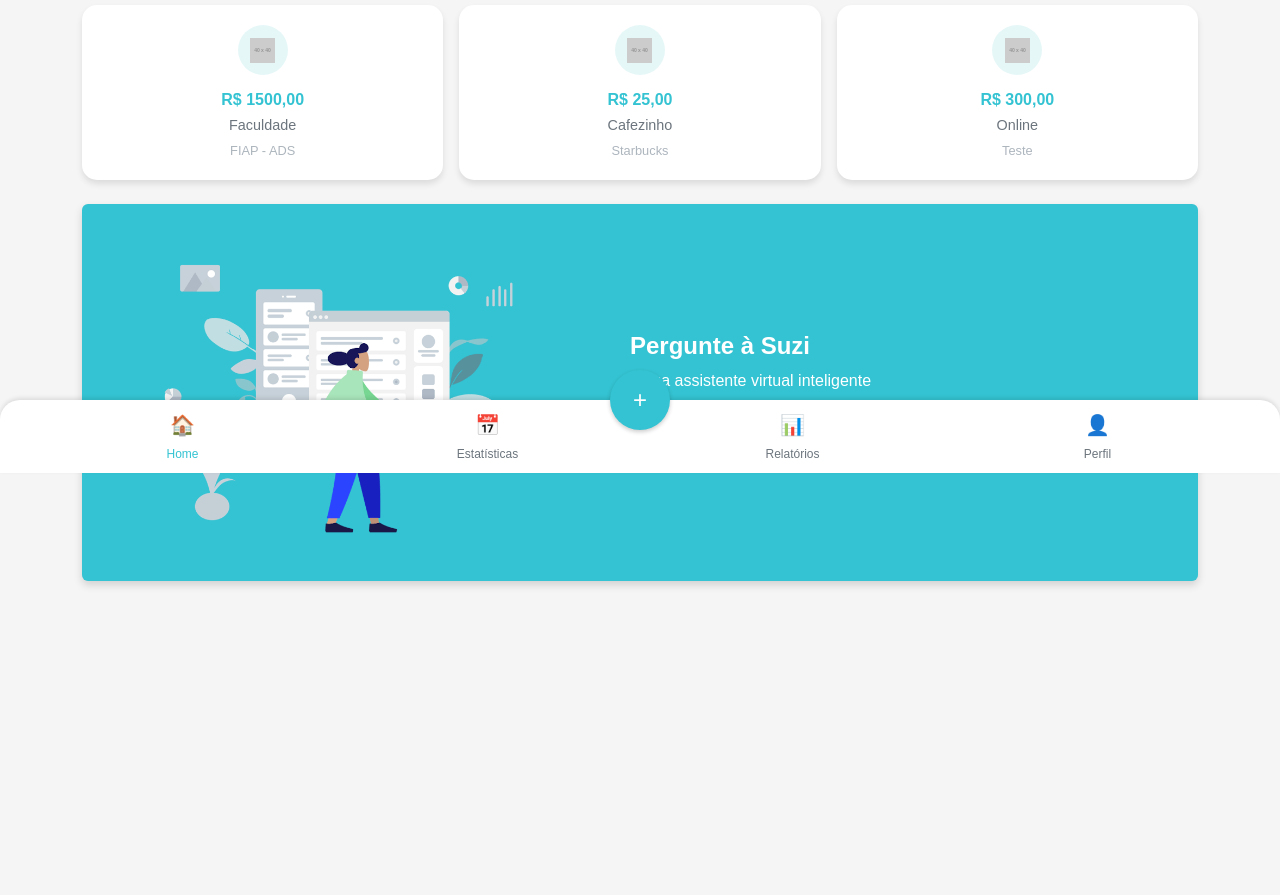
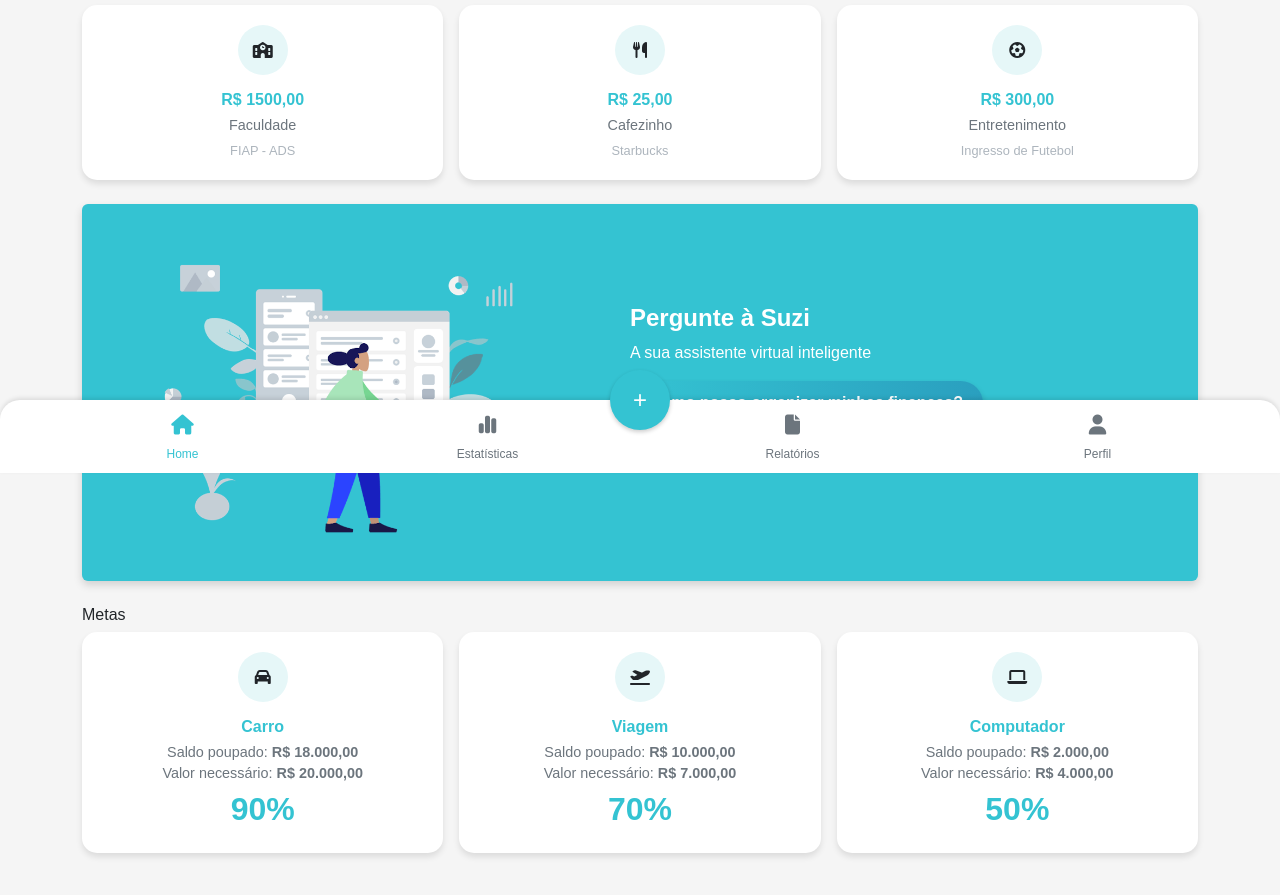
Before and after one commit to thiagojolvinogokei/Projeto-Fintech, a plain HTML site: page index.html in a window 1280 px wide. Shown: the part 327-1222 px from the top of the page. Drawn offline with nearby package versions, Linux system fonts and the light colour scheme; placeholder pictures from the web are drawn by us.

Commit message:
homepage projeto fintech

```diff
--- a/index.html
+++ b/index.html
@@ -8,6 +8,7 @@
     <link rel="stylesheet" href="styles/main.css">
     <link rel="stylesheet" href="styles/cards.css">
     <link rel="stylesheet" href="styles/nav.css">
+    <link rel="stylesheet" href="https://cdnjs.cloudflare.com/ajax/libs/font-awesome/6.7.1/css/all.min.css" integrity="sha512-5Hs3dF2AEPkpNAR7UiOHba+lRSJNeM2ECkwxUIxC1Q/FLycGTbNapWXB4tP889k5T5Ju8fs4b1P5z/iB4nMfSQ==" crossorigin="anonymous" referrerpolicy="no-referrer" />
     <style>
 
     </style>
@@ -33,7 +34,7 @@
             <div class="col-12 col-sm-4">
                 <div class="gastos-card">
                     <div class="icon-container">
-                        <img src="https://via.placeholder.com/40?text=🎓" alt="Ícone Faculdade">
+                        <i class="fa-solid fa-school"></i>
                     </div>
                     <h6>R$ 1500,00</h6>
                     <p>Faculdade</p>
@@ -43,7 +44,7 @@
             <div class="col-12 col-sm-4">
                 <div class="gastos-card">
                     <div class="icon-container">
-                        <img src="https://via.placeholder.com/40?text=☕" alt="Ícone Café">
+                        <i class="fa-solid fa-utensils"></i>
                     </div>
                     <h6>R$ 25,00</h6>
                     <p>Cafezinho</p>
@@ -53,15 +54,15 @@
             <div class="col-12 col-sm-4">
                 <div class="gastos-card">
                     <div class="icon-container">
-                        <img src="https://via.placeholder.com/40?text=💻" alt="Ícone Online">
+                        <i class="fas fa-futbol"></i>
                     </div>
                     <h6>R$ 300,00</h6>
-                    <p>Online</p>
-                    <small>Teste</small>
+                    <p>Entretenimento</p>
+                    <small>Ingresso de Futebol</small>
                 </div>
             </div>
         </div>
-        <div class="suzi-container mt-4 p-4 rounded d-flex flex-column flex-md-row align-items-center" style="background-color: #34c3d2;">
+        <div class="suzi-container mt-4 mb-4 p-4 rounded d-flex flex-column flex-md-row align-items-center" style="background-color: #34c3d2;">
             <div class="image-container me-md-4 mb-3 mb-md-0">
                 <img src="assets/humaans-medium.png" alt="Imagem da Suzi" class="img-fluid" style="max-width: 500px;">
             </div>
@@ -71,6 +72,44 @@
                 <button class="btn btn-custom">
                     Como posso organizar minhas finanças?
                 </button>
+                <p class="mb-3 mt-3">Clique e se surpreenda!</p>
+
+            </div>
+        </div>
+        <h6>Metas</h6>
+        <div class="metas-container row g-3">
+            <div class="col-12 col-sm-4">
+                <div class="gastos-card">
+                    <div class="icon-container">
+                        <i class="fas fa-car"></i>
+                    </div>
+                    <h6>Carro</h6>
+                    <p>Saldo poupado: <b>R$ 18.000,00</b> </p>
+                    <p>Valor necessário: <b>R$ 20.000,00</b> </p>
+                    <p class="metas-porcentagem">90%</p>
+                </div>
+            </div>
+            <div class="col-12 col-sm-4">
+                <div class="gastos-card">
+                    <div class="icon-container">
+                        <i class="fas fa-plane-departure"></i>
+                    </div>
+                    <h6>Viagem</h6>
+                    <p>Saldo poupado: <b>R$ 10.000,00</b> </p>
+                    <p>Valor necessário: <b>R$ 7.000,00</b> </p>
+                    <p class="metas-porcentagem">70%</p>
+                </div>
+            </div>
+            <div class="col-12 col-sm-4">
+                <div class="gastos-card">
+                    <div class="icon-container">
+                        <i class="fas fa-laptop"></i>
+                    </div>
+                    <h6>Computador</h6>
+                    <p>Saldo poupado: <b>R$ 2.000,00</b> </p>
+                    <p>Valor necessário: <b>R$ 4.000,00</b> </p>
+                    <p class="metas-porcentagem">50%</p>
+                </div>
             </div>
         </div>
     </div>
@@ -78,26 +117,26 @@
     <div class="bottom-nav">
         <div class="nav-item">
             <a href="#" class="active">
-                <div class="nav-icon">🏠</div>
+                <div class="nav-icon"><i class="fa-solid fa-house"></i></div>
                 <div>Home</div>
             </a>
         </div>
         <div class="nav-item">
             <a href="#">
-                <div class="nav-icon">📅</div>
+                <div class="nav-icon"><i class="fa-solid fa-chart-simple"></i></div>
                 <div>Estatísticas</div>
             </a>
         </div>
         <button class="add-button">+</button>
         <div class="nav-item">
             <a href="#">
-                <div class="nav-icon">📊</div>
+                <div class="nav-icon"><i class="fas fa-file"></i></div>
                 <div>Relatórios</div>
             </a>
         </div>
         <div class="nav-item">
             <a href="#">
-                <div class="nav-icon">👤</div>
+                <div class="nav-icon"><i class="fas fa-user"></i></div>
                 <div>Perfil</div>
             </a>
         </div>
@@ -108,30 +147,21 @@
 </html>
 
 <script>
-    // Seleciona todos os botões de navegação
     const navButtons = document.querySelectorAll('.stats-navigation button');
 
-    // Adiciona um evento de clique para cada botão
     navButtons.forEach(button => {
         button.addEventListener('click', () => {
-            // Remove a classe "active" de todos os botões
             navButtons.forEach(btn => btn.classList.remove('active'));
-
-            // Adiciona a classe "active" apenas ao botão clicado
             button.classList.add('active');
-
-            // Atualiza o conteúdo conforme o botão clicado (opcional)
-            const selectedPeriod = button.textContent.trim(); // Obtém o texto do botão
-            updateContent(selectedPeriod); // Chama a função para atualizar o conteúdo
+            const selectedPeriod = button.textContent.trim();
+            updateContent(selectedPeriod);
         });
     });
 
-    // Função para atualizar o conteúdo (opcional)
+
     function updateContent(period) {
-        const saldoContainer = document.querySelector('.saldo-container h2'); // Seleciona o saldo
-        const gastosTitle = document.querySelector('h6'); // Seleciona o título "Seus Gastos"
-
-        // Atualiza o saldo e o título conforme o período
+        const saldoContainer = document.querySelector('.saldo-container h2');
+        const gastosTitle = document.querySelector('h6');
         if (period === 'Dia') {
             saldoContainer.textContent = 'R$ 120,00';
             gastosTitle.textContent = 'Seus Gastos - Hoje';
--- a/styles/cards.css
+++ b/styles/cards.css
@@ -1,7 +1,7 @@
 .saldo-container {
     background-color: #34c3d2;
     color: white;
-    border-radius: 10px;
+    border-radius: 20px;
     padding: 20px;
     text-align: center;
     margin-bottom: 20px;
@@ -11,7 +11,7 @@
     display: flex;
     justify-content: space-around;
     margin-bottom: 20px;
-    background-color: #ffffff;
+    background-color: #F2F2F2;
     border-radius: 15px;
     box-shadow: 0 4px 6px rgba(0, 0, 0, 0.1);
     padding: 10px 0;
@@ -29,8 +29,8 @@
 }
 
 .stats-navigation button.active {
-    background-color: #34c3d2;
-    color: white;
+    background-color: #ffffff;
+    color: #34c3d2;
 }
 
 /* .stats-navigation button:hover {
@@ -132,7 +132,7 @@
 
     /* Animação no hover */
     .btn-custom:hover {
-        background: linear-gradient(90deg, #2a9fbf, #34c3d2);
+        background: linear-gradient(90deg, #34c3d2, #2a9fbf);
         transform: translateY(-2px);
         box-shadow: 0 6px 10px rgba(0, 0, 0, 0.3);
     }
@@ -142,3 +142,9 @@
         outline: none;
         box-shadow: 0 0 0 4px rgba(52, 195, 210, 0.5);
     }
+
+    .metas-container .metas-porcentagem {
+        color: #34c3d2;
+        font-weight: bold;
+        font-size: 2em;
+    }
```
